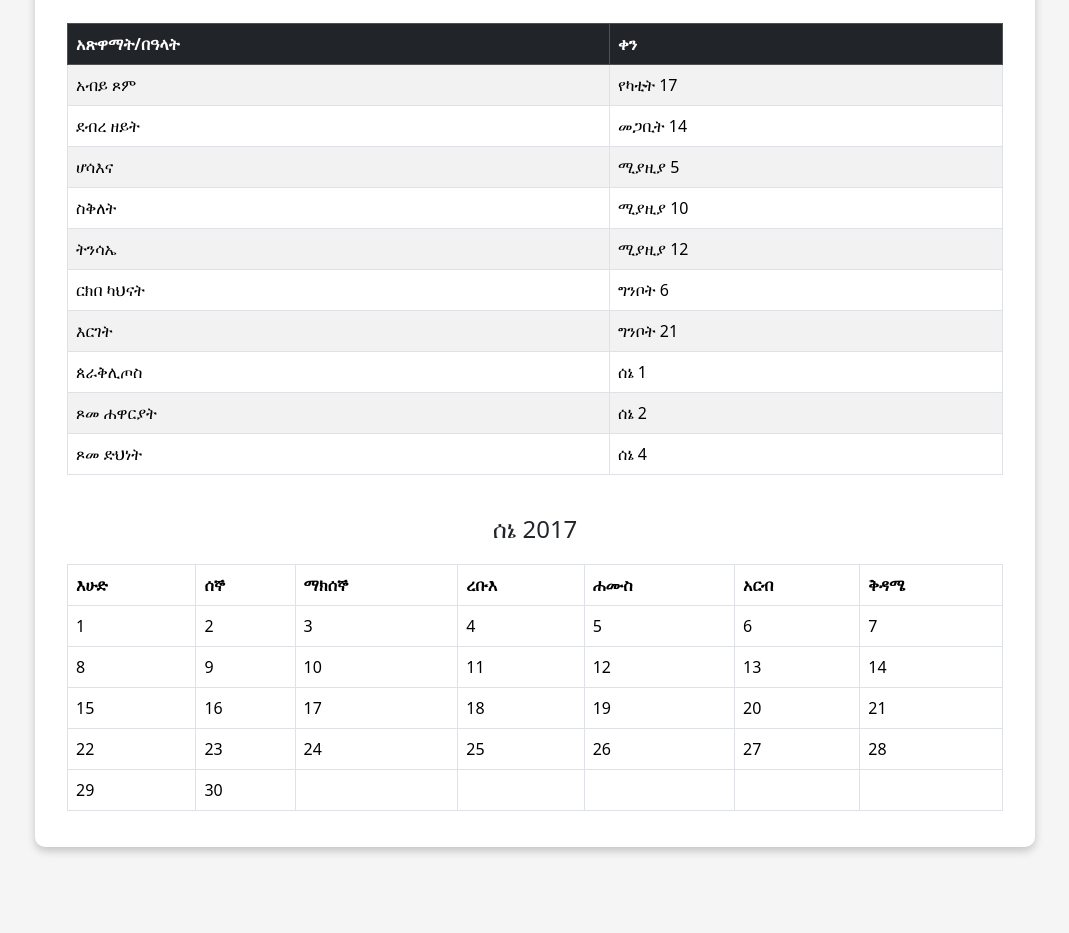
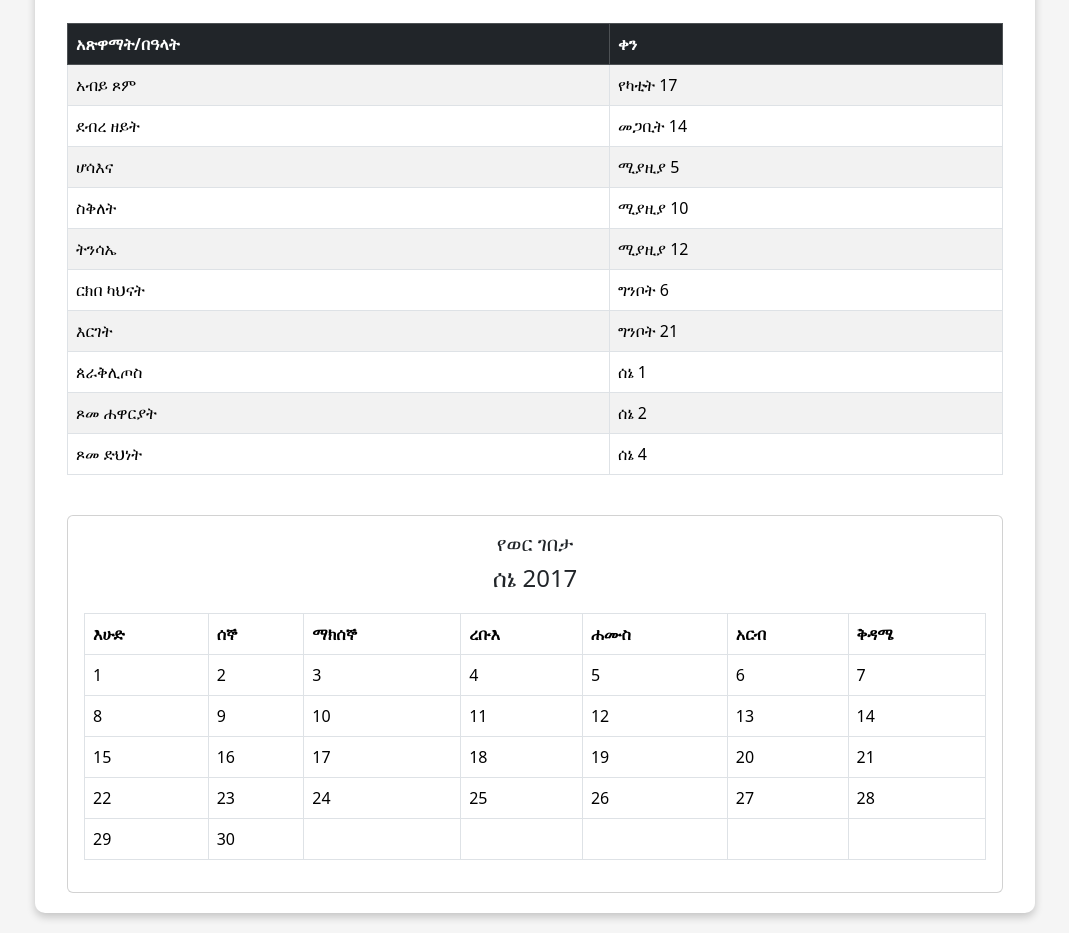
Before and after one commit to AyalewGM/BahreHasab, a plain HTML site: page index.html in a window 1280 px wide. Shown: the part 617-1550 px from the top of the page, without its empty margins (105-1174 px from the left). Before the commit the page ends 1484 px from the top, so only its background shows below. Drawn offline with nearby package versions, Linux system fonts and the light colour scheme.

Commit message:
Wrap calendar in card layout

```diff
--- a/index.html
+++ b/index.html
@@ -152,7 +152,16 @@
                 </tbody>
             </table>
         </div>
-        <div id="ethiopian-calendar" class="table-responsive mt-4"></div>
+        <div class="row mt-4">
+            <div class="col-12">
+                <div class="card h-100">
+                    <div class="card-body">
+                        <h5 class="card-title">የወር ገበታ</h5>
+                        <div id="ethiopian-calendar" class="table-responsive"></div>
+                    </div>
+                </div>
+            </div>
+        </div>
     </div>
 </div>
 
```
Also changed, not shown: 1 other file.
